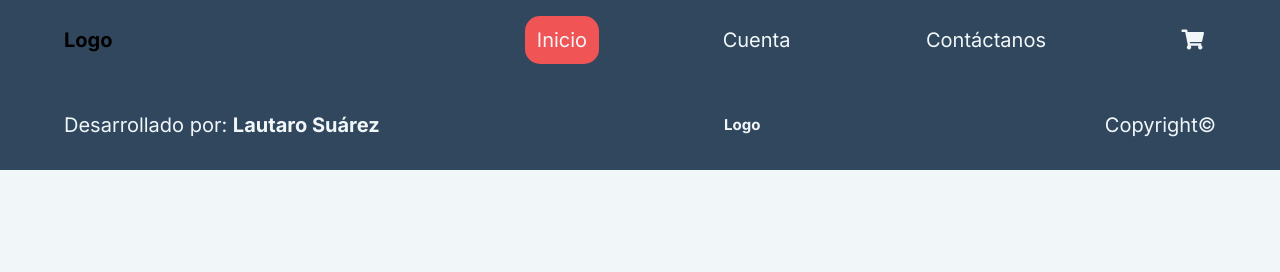
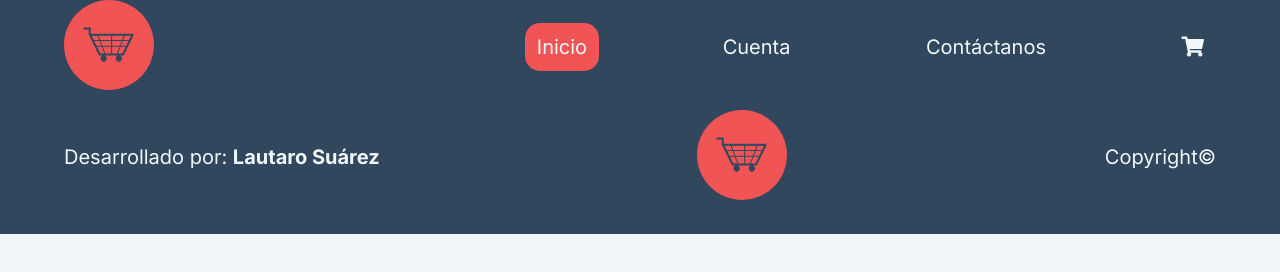
Before and after one commit to Lautisuarez/e-commerce-js, a plain HTML site: page index.html in a window 1280 px wide. Drawn offline with Linux system fonts and the light colour scheme.

Commit message:
Logo agregado

```diff
--- a/Sass/styles.scss
+++ b/Sass/styles.scss
@@ -70,6 +70,10 @@ header {
         @include flex(true, row);
         height: 10vh;
     }
+}
+.logo a img{
+    width: 90px;
+    height: 90px;
 }
 nav {
     width: 60%;
@@ -150,9 +154,6 @@ footer {
     padding: 3rem 0;
     div {
         @include flex(true, row);
-        h2 {
-            color: $color-main;
-        }
         p {
             font-size: $txt-normal;
             color: $color-main;
--- a/index.html
+++ b/index.html
@@ -17,7 +17,9 @@
 <body>
     <header>
         <div class="container">
-            <h1>Logo</h1>
+            <div class="logo">
+                <a href="#"><img src="/img/logo.svg" alt="Logo"></a>
+            </div>
             <nav>
                 <ul class="navegacion">
                     <li><a href="/index.html" class="actived">Inicio</a></li>
@@ -39,7 +41,9 @@
     <footer>
         <div class="container">
             <p>Desarrollado por: <b>Lautaro Suárez</b></p>
-            <h2>Logo</h2>
+            <div class="logo">
+                <a href="#"><img src="/img/logo.svg" alt="Logo"></a>
+            </div>
             <p>Copyright&copy;</p>
         </div>
     </footer>
```
Also changed, not shown: css/styles.css, img/logo.svg (added), 1 other file.
